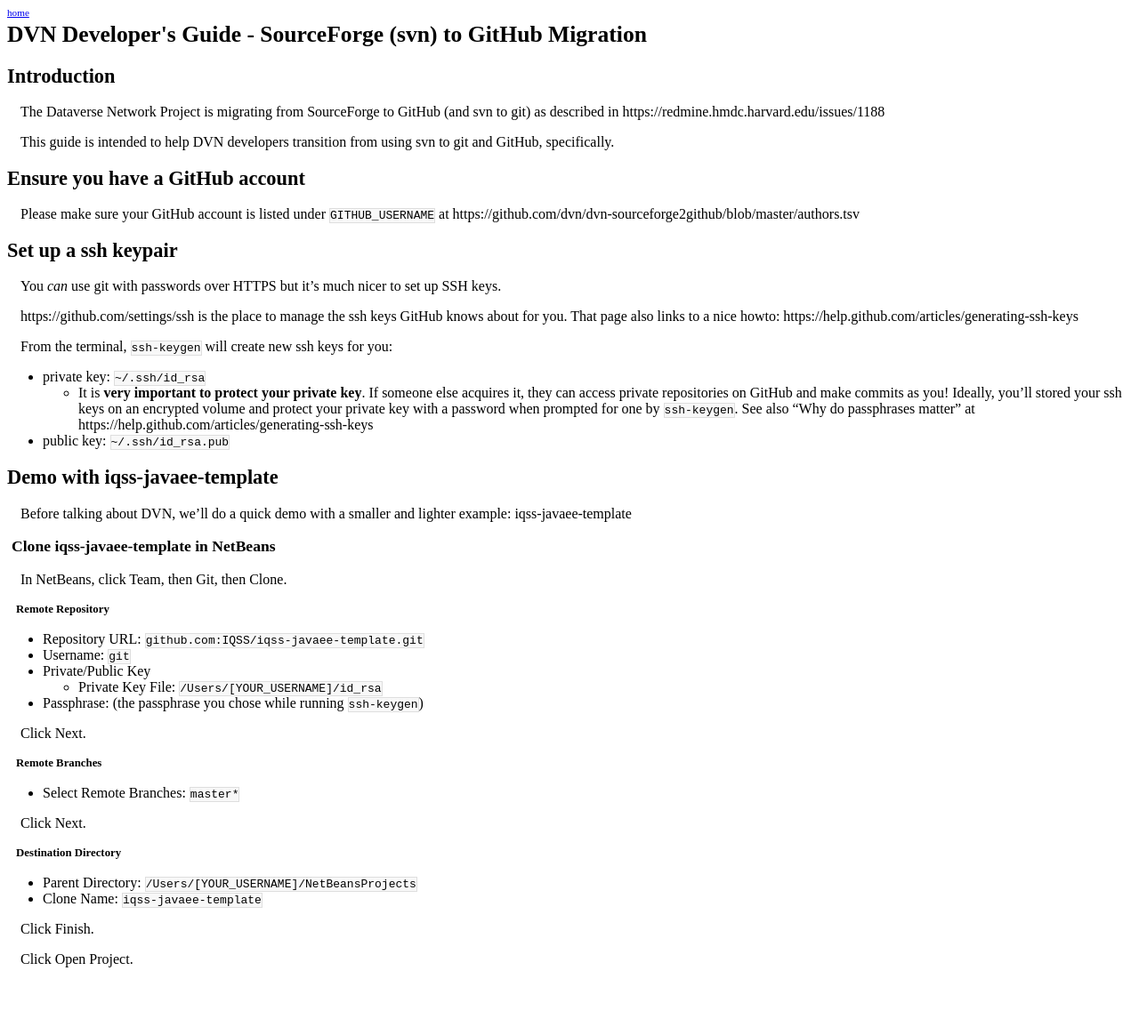
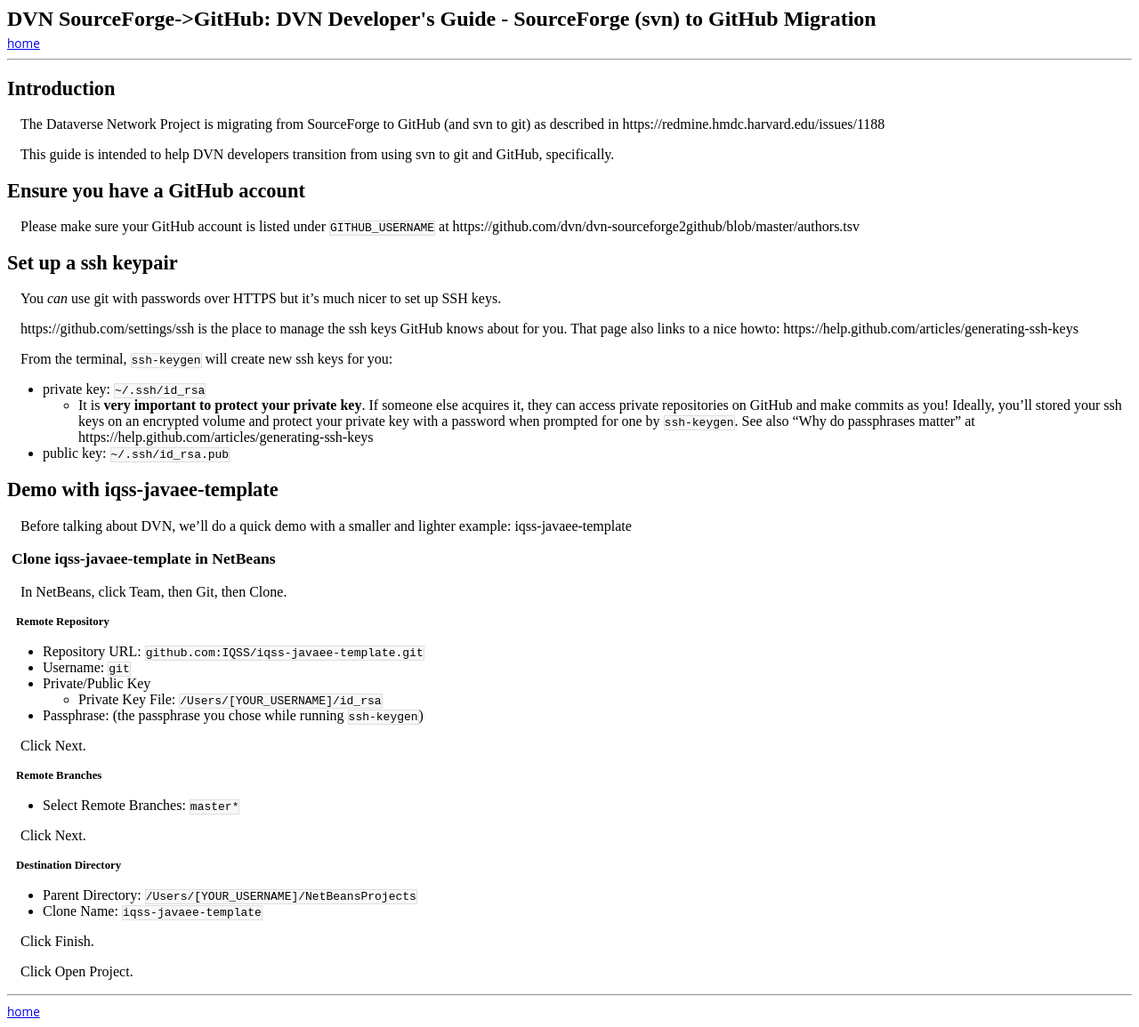
Before and after one commit to dvn/dvn-sourceforge2github, a Jekyll site: the page built from index.md, in a window 1280 px wide. Shown: the whole page at 89% size. Built offline with Jekyll 4.4.1, drawn with Linux system fonts in a browser that asks for light colours; Markdown is read by kramdown in place of the engine named in the settings; before the commit the page ends 1104 px from its top, so only the background shows below that.

Commit message:
update title, breadcrumbs at bottom, font tweak

```diff
--- a/_layouts/default.html
+++ b/_layouts/default.html
@@ -2,7 +2,7 @@
 "http://www.w3.org/TR/html4/loose.dtd">
 <html>
 <head>
-<title>{{ page.title }}</title>
+<title>DVN SourceForge->GitHub: {{ page.title }}</title>
 <meta http-equiv="Content-Type" content="text/html; charset=UTF-8">
 <meta name="viewport" content="width=device-width">
 <!-- -->
@@ -12,8 +12,11 @@
 <link rel="stylesheet" href="/dvn-sourceforge2github/master.css" type="text/css">
 </head>
 <body>
+<h1>DVN SourceForge->GitHub: {{ page.title }}</h1>
 {% include breadcrumbs.html %}
-<h1>{{ page.title }}</h1>
+<hr>
 {{ content }}
+<hr>
+{% include breadcrumbs.html %}
 </body>
 </html>
--- a/master.css
+++ b/master.css
@@ -17,7 +17,7 @@ pre code {
 }
 
 h1 {
-  font-size: 160%;
+  font-size: 150%;
   margin-top: 4px;
   margin-bottom: 4px;
 }
@@ -53,5 +53,6 @@ p {
 
 #bread ul li {
   display: inline;
-  font-size: 70%;
+  font-size: 85%;
+  font-family:"Open Sans","Helvetica Neue",Helvetica,Arial,sans-serif;
 }
```
